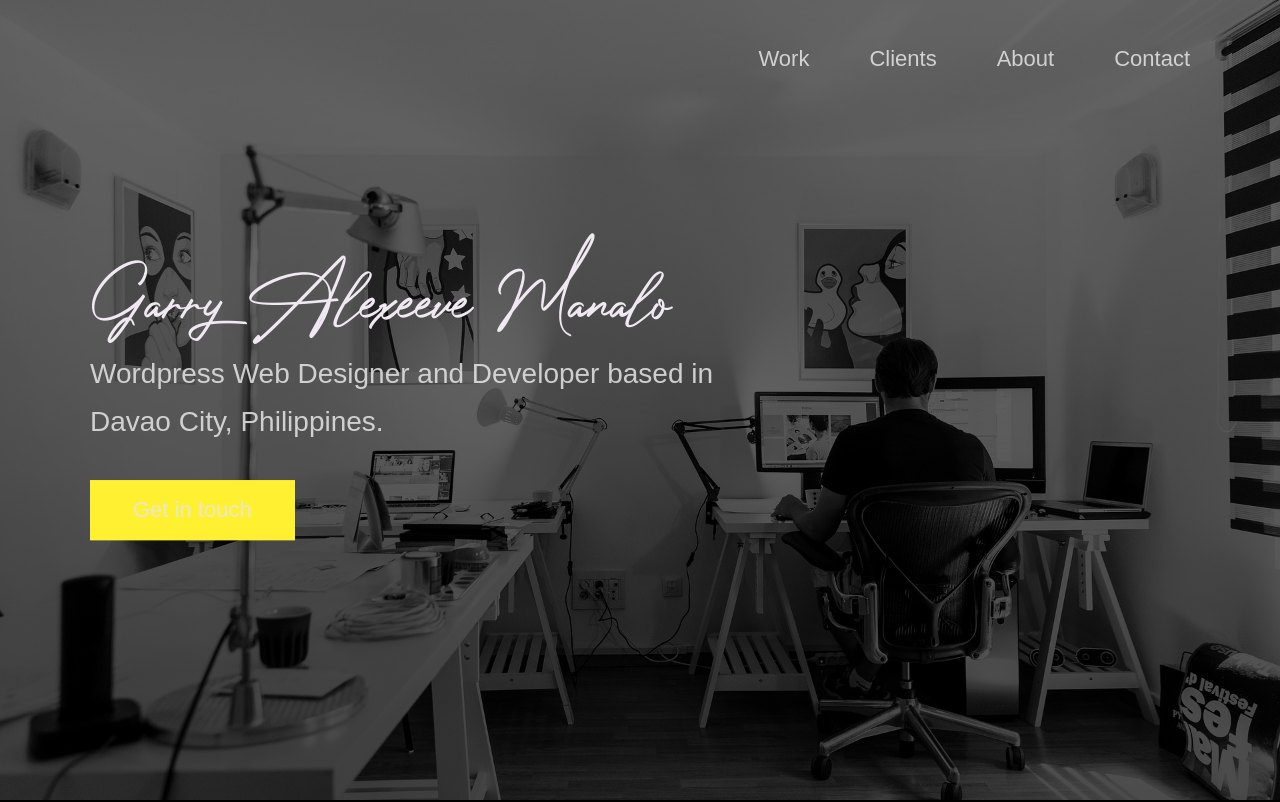
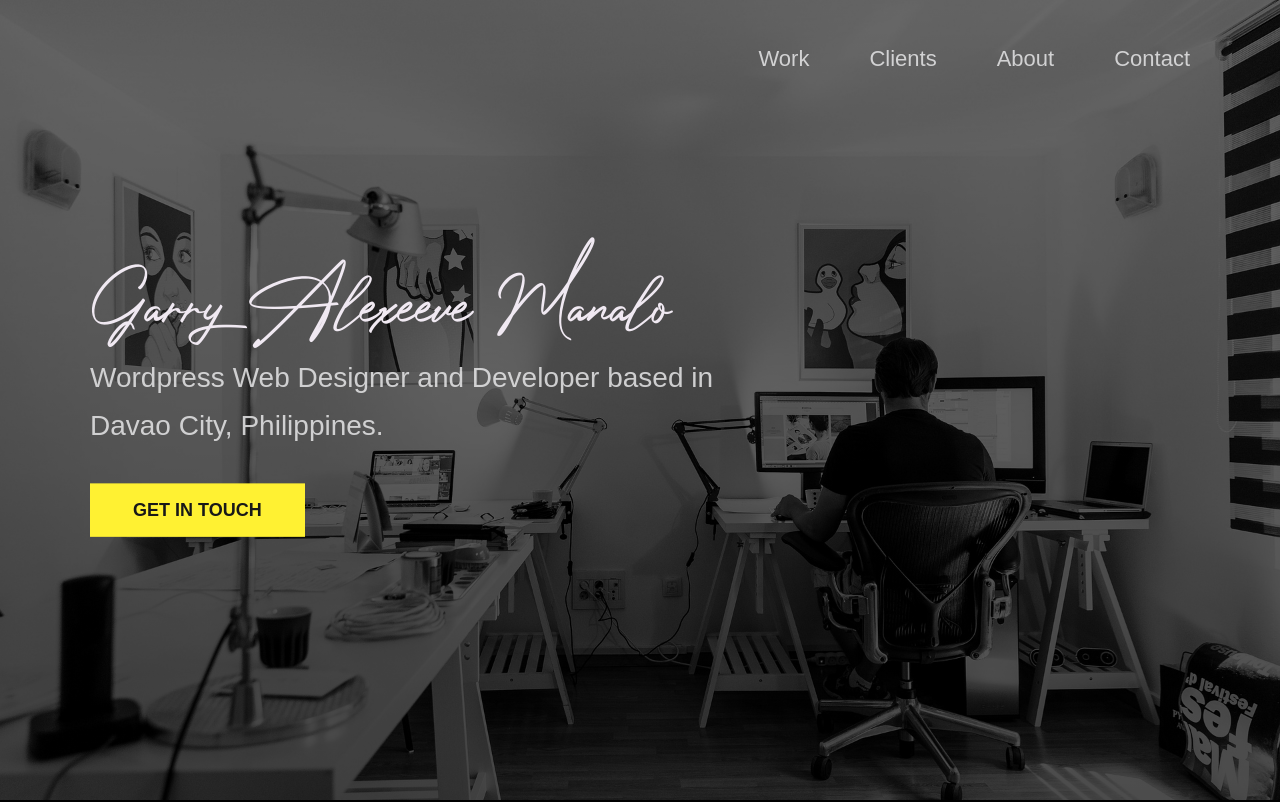
Before and after one commit to miklovito/myportfolio, a plain HTML site: page index.html in a window 1280 px wide. Shown: the top 802 px of the page. Drawn offline with Linux system fonts and the light colour scheme; a web font is replaced by a local one.

Commit message:
font and color change

```diff
--- a/index.css
+++ b/index.css
@@ -245,13 +245,15 @@ body:not(.user-is-tabbing) a:focus {
 }
 
 .btn {
-    position: relative;
-    display: inline-block;
-    padding: 1rem 4.2rem;
-    text-decoration: none;
-    color: inherit;
-    border: 1px solid  var(--pink);
-    font-weight: 400;
+	position: relative;
+	display: inline-block;
+	padding: 1rem 4.2rem;
+	text-decoration: none;
+	color: #181818;
+	border: 1px solid var(--pink);
+	text-transform: uppercase;
+	font-size: 18px;
+	font-weight: bold;
 }
 
 .btn:focus {
@@ -275,6 +277,7 @@ body:not(.user-is-tabbing) a:focus {
 .btn:focus::after {
     right: 0;
     background: var(--pink);
+    color: var(--pink);
 }
 
 .btn--pink {
```
